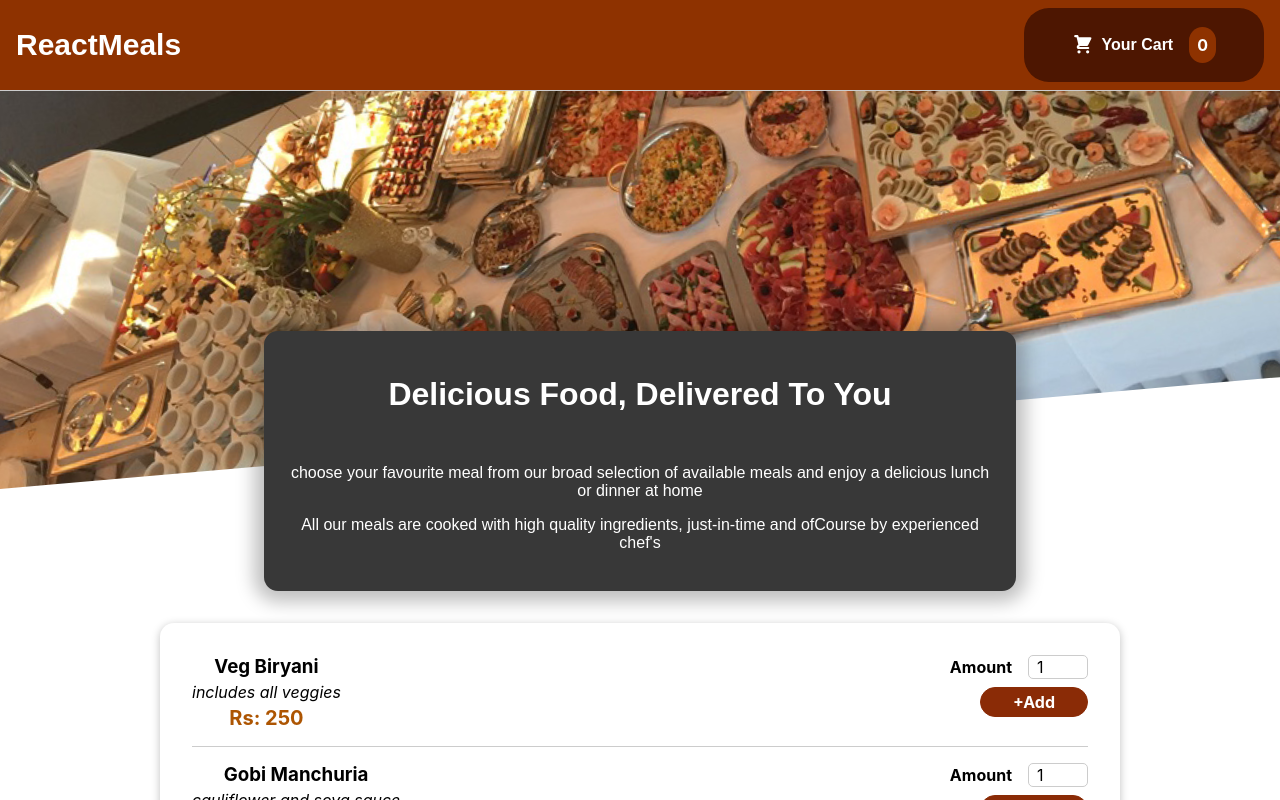
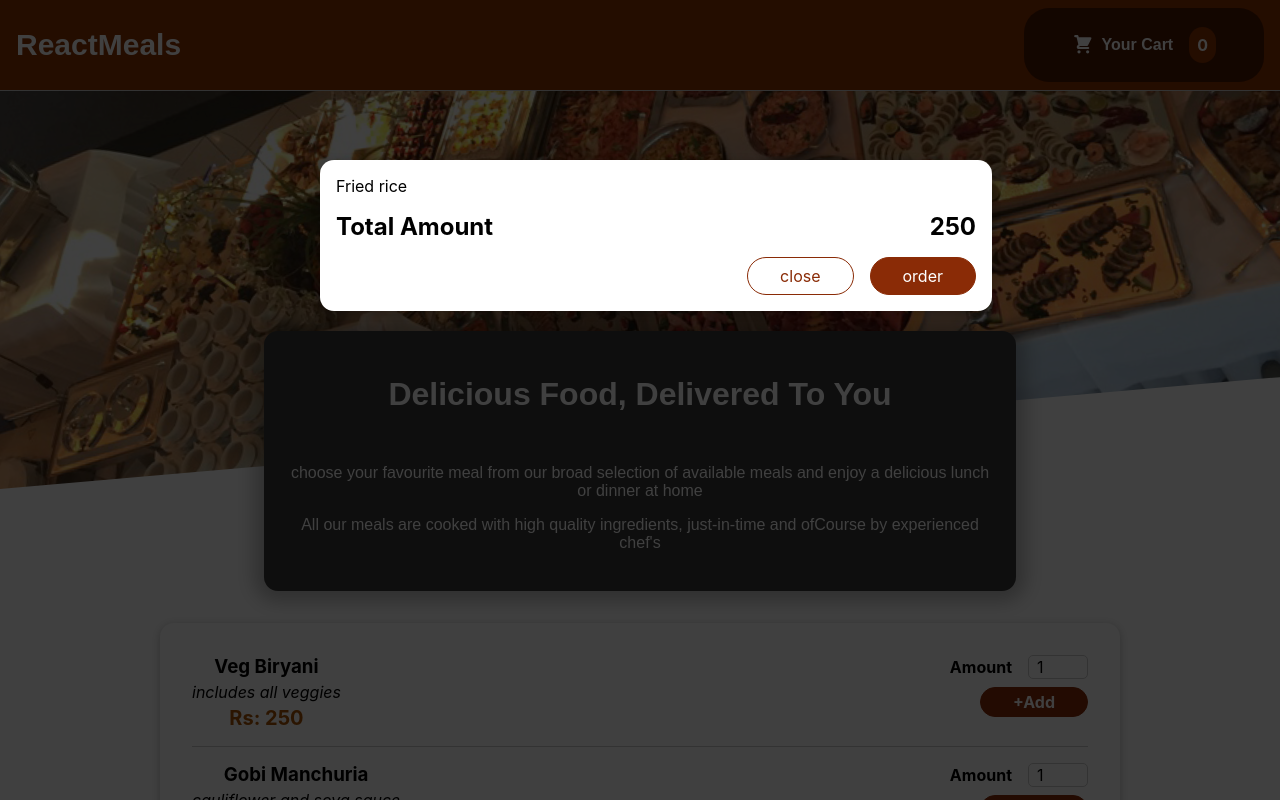
Before and after one commit to lakshmanK1/FOOD-ORDER-APP-Project1, a React (Create React App) app: page / in a window 1280 px wide. Shown: the top 800 px of the page. Built offline with nearby package versions, Linux system fonts and the light colour scheme.

Commit message:
created modal component

```diff
--- a/public/index.html
+++ b/public/index.html
@@ -28,6 +28,7 @@
   </head>
   <body>
     <noscript>You need to enable JavaScript to run this app.</noscript>
+    <div id="backdrop"></div>
     <div id="root"></div>
     <!--
       This HTML file is a template.
--- a/src/App.js
+++ b/src/App.js
@@ -1,10 +1,12 @@
 import Header from './Components/MainComponents/Header';
 import SummaryAndMenuList from './Components/MainComponents/SummaryAndMenuList';
 import './App.css';
+import Cart from './Components/Cart/Cart';
 
 function App() {
   return (
     <div className="App">
+      <Cart/>
       <Header/>
       <SummaryAndMenuList/>
     </div>
--- /dev/null
+++ b/src/Components/Cart/Cart.js
@@ -0,0 +1,27 @@
+import React from 'react'
+import classes from './Cart.module.css'
+import Modal from '../UI/Modal'
+
+function Cart() {
+    const cartItems =<ul className={classes.cartItems}>{[{id:'1', name:'Fried rice', price:`Rs:${200}`,}].map((itemData)=>(
+        <li key={itemData.id}>{itemData.name}</li>
+    ))
+    }</ul>
+  return (
+    <Modal>
+        {cartItems}
+        <div className={classes.total}>
+            <span>Total Amount</span>
+            <span>250</span>
+        </div>
+
+        <div className={classes.actions}>
+            <button className={classes.buttonAlt}>close</button>
+            <button className={classes.button}>order</button>
+        </div>
+    </Modal>
+
+  )
+}
+
+export default Cart
--- /dev/null
+++ b/src/Components/Cart/Cart.module.css
@@ -0,0 +1,46 @@
+.cartItems {
+    list-style: none;
+    margin: 0;
+    padding: 0;
+    max-height: 20rem;
+    overflow: auto;
+  }
+
+  .total {
+    display: flex;
+    justify-content: space-between;
+    align-items: center;
+    font-weight: bold;
+    font-size: 1.5rem;
+    margin: 1rem 0;
+  }
+
+  .actions {
+    text-align: right;
+  }
+
+  .actions button {
+    font: inherit;
+    cursor: pointer;
+    background-color: transparent;
+    border: 1px solid #8a2b06;
+    padding: 0.5rem 2rem;
+    border-radius: 25px;
+    margin-left: 1rem;
+  }
+
+  .actions button:hover,
+  .actions button:active {
+    background-color: #5a1a01;
+    border-color: #5a1a01;
+    color: white;
+  }
+
+  .actions .buttonAlt {
+    color: #8a2b06;
+  }
+
+  .actions .button {
+    background-color: #8a2b06;
+    color: white;
+  }
--- /dev/null
+++ b/src/Components/UI/Modal.js
@@ -0,0 +1,30 @@
+import React from 'react'
+import  ReactDOM from 'react-dom'
+import classes from './Modal.module.css'
+
+function Modal(props) {
+    const BacKDropCmp = () => {
+        return (
+        <div className={classes.backdrop}/>
+        );
+    }
+
+    const ModalCmp = (props) => {
+        return (
+        <div className={classes.modal}>
+            <div className={classes.content}>{props.children}</div>
+        </div>
+        );
+    }
+
+    const backDropID = document.getElementById('backdrop');
+
+  return (
+    <React.Fragment>
+        {ReactDOM.createPortal(<BacKDropCmp/>, backDropID)}
+        {ReactDOM.createPortal(<ModalCmp>{props.children}</ModalCmp>, backDropID)}
+    </React.Fragment>
+  )
+}
+
+export default Modal
--- /dev/null
+++ b/src/Components/UI/Modal.module.css
@@ -0,0 +1,40 @@
+.backdrop{
+    position: fixed;
+    top: 0;
+    left: 0;
+    width: 100%;
+    height: 100vh;
+    z-index: 20;
+    background-color: rgba(0, 0, 0, 0.75);
+  }
+
+  .modal {
+    position: fixed;
+    top: 20vh;
+    left: 5%;
+    width: 90%;
+    background-color: white;
+    padding: 1rem;
+    border-radius: 14px;
+    box-shadow: 0 2px 8px rgba(0, 0, 0, 0.25);
+    z-index: 30;
+    animation: slide-down 300ms ease-out forwards;
+  }
+
+  @media (min-width: 768px) {
+    .modal {
+      width: 40rem;
+      left: calc(50% - 20rem);
+    }
+  }
+
+  @keyframes slide-down {
+    from {
+      opacity: 0;
+      transform: translateY(-3rem);
+    }
+    to {
+      opacity: 1;
+      transform: translateY(0);
+    }
+  }
```
